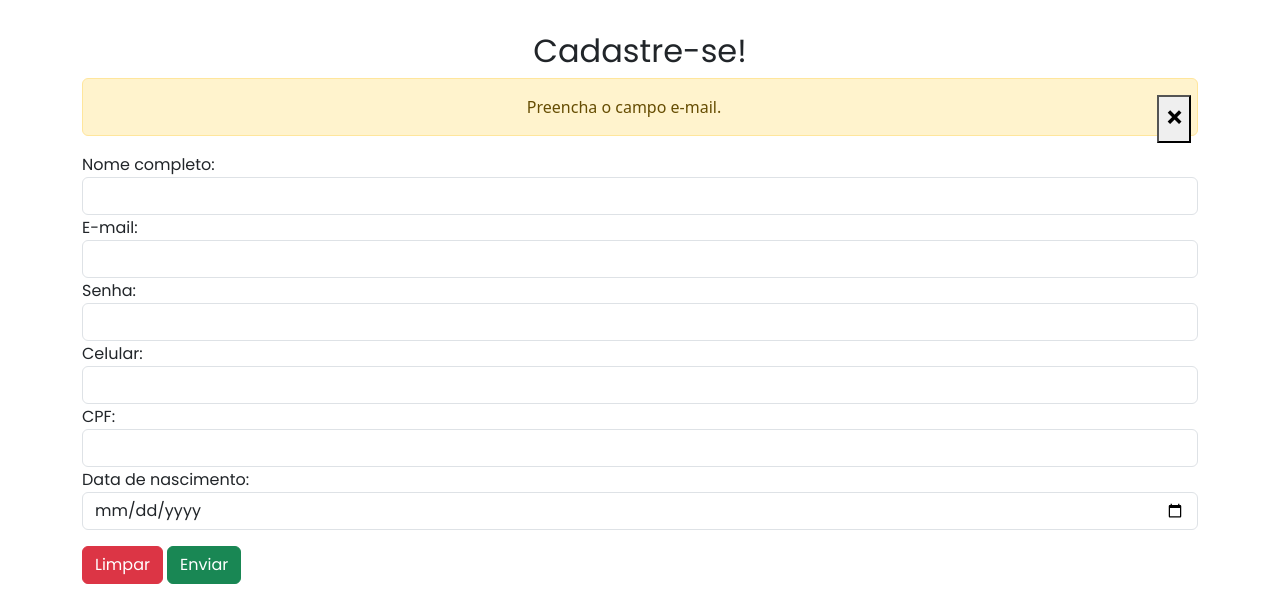
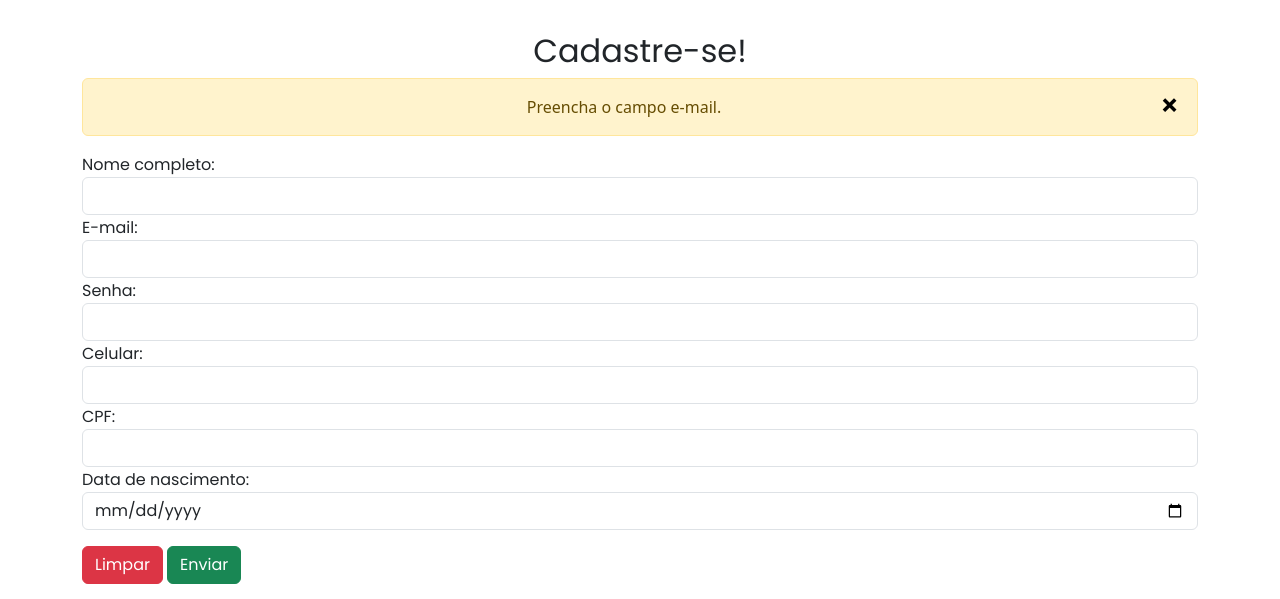
Before and after one commit to rodrigodasilv/SaloneAuto, a PHP site: the page made by cadastro.php in a window 1280 px wide. Shown: the part 102-701 px from the top of the page. Run offline with PHP 8.4, Linux system fonts and the light colour scheme.

Commit message:
Recommit

```diff
--- a/cadastro.php
+++ b/cadastro.php
@@ -59,8 +59,8 @@
                 <?php if (isset($_GET['mensagem'])) { ?>
                     <div class="alert alert-warning alert-dismissible fade show" role="alert">
                         <?php echo $_GET['mensagem']; ?>
-                        <button type="button" class="close" data-dismiss="alert" aria-label="Close">
-                            <span aria-hidden="true">&times;</span>
+                        <button style="bottom: 0 !important" type="button" class="close btn" data-dismiss="alert" aria-label="Close">
+                            &times;
                         </button>
                     </div>
                 <?php } ?>
--- a/login.php
+++ b/login.php
@@ -59,8 +59,8 @@
                 <?php if (isset($_GET['mensagem'])) { ?>
                     <div class="alert alert-warning alert-dismissible fade show" role="alert">
                         <?php echo $_GET['mensagem']; ?>
-                        <button type="button" class="close" data-dismiss="alert" aria-label="Close">
-                            <span aria-hidden="true">&times;</span>
+                        <button style="bottom: 0 !important" type="button" class="close btn" data-dismiss="alert" aria-label="Close">
+                            &times;
                         </button>
                     </div>
                 <?php } ?>
```
